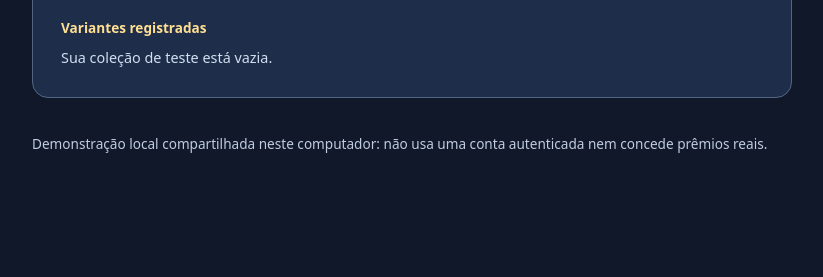
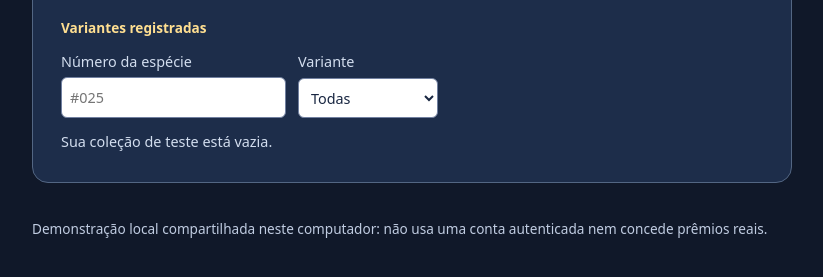
Before and after one commit to caecoimbra/pokeslot, a website built with Vite: page previa-maquina.html in a window 1280 px wide. Shown: the part 1606-1883 px from the top of the page, without its empty margins (228-1051 px from the left). Before the commit the page ends 1831 px from the top, so only its background shows below. Built offline with nearby package versions, Linux system fonts and the light colour scheme; no server answers.

Commit message:
Adiciona filtros a Pokedex de teste

```diff
--- a/previa-maquina.html
+++ b/previa-maquina.html
@@ -66,6 +66,11 @@
           <ul id="capture-results"></ul>
           <p id="no-captures"></p>
           <h3 data-text="collectionTitle"></h3>
+          <div class="collection-filters">
+            <label><span data-text="numberFilter"></span><input id="collection-number" type="text" inputmode="numeric" maxlength="4" placeholder="#025" autocomplete="off"></label>
+            <label><span data-text="variantFilter"></span><select id="collection-variant"><option value="all" data-text="allVariants"></option><option value="normal" data-text="normal"></option><option value="shiny" data-text="shiny"></option></select></label>
+          </div>
+          <p id="filter-count" role="status"></p>
           <ul id="collection"></ul>
           <p id="empty-collection"></p>
         </div>
--- /dev/null
+++ b/src/preview/collection-filter.mjs
@@ -0,0 +1,10 @@
+// Busca exata pelo número evita depender dos nomes carregados pela PokéAPI.
+export function filterCollection(variants, number, variant) {
+  const query = number.trim().replace(/^#/, '');
+  if (query && !/^\d+$/.test(query)) return [];
+  const speciesId = query ? Number(query) : null;
+  return variants.filter((entry) =>
+    (speciesId === null || entry.speciesId === speciesId) &&
+    (variant === 'all' || (variant === 'shiny' && entry.isShiny) || (variant === 'normal' && !entry.isShiny))
+  );
+}
--- a/src/preview/main.js
+++ b/src/preview/main.js
@@ -11,6 +11,7 @@ import { completeGameOperation } from '../identity/game-operation.mjs';
 import { validateProofState, validateProofRound } from './proof-result.mjs';
 import { nextRefillAt, formatNextRefill } from './next-refill.mjs';
 import { capturePresentationMessages, formatCaptureResult } from './capture-result.mjs';
+import { filterCollection } from './collection-filter.mjs';
 
 const neonProof = new URLSearchParams(location.search).get('backend') === 'neon';
 const proofUrl = 'https://br-dry-block-be4mfcuo-pokeslotgame.compute.c-9.us-east-2.aws.neon.tech';
@@ -44,6 +45,8 @@ const messages = {
     lastCaptures: 'Capturas da última rodada', collectionTitle: 'Variantes registradas',
     beforeRound: 'Gire para ver as capturas de teste.', noCaptures: 'Nenhuma captura nesta rodada.',
     emptyCollection: 'Sua coleção de teste está vazia.', normal: 'Normal', shiny: 'Shiny',
+    numberFilter: 'Número da espécie', variantFilter: 'Variante', allVariants: 'Todas',
+    filterCount: (count) => `${count} ${count === 1 ? 'variante encontrada' : 'variantes encontradas'}.`, noFilterMatches: 'Nenhuma variante corresponde aos filtros.',
     captureStatus: { new: 'Nova captura', duplicate: 'Repetida (compensação ainda não aplicada)' },
     detailsTitle: 'Pokémon selecionado — PokéAPI', loadingDetails: 'Carregando dados do Pokémon…',
     failedDetails: 'Não foi possível carregar os dados da PokéAPI.', retry: 'Tentar novamente',
@@ -81,6 +84,8 @@ const messages = {
     lastCaptures: 'Last round captures', collectionTitle: 'Registered variants',
     beforeRound: 'Spin to see test captures.', noCaptures: 'No captures this round.',
     emptyCollection: 'Your test collection is empty.', normal: 'Normal', shiny: 'Shiny',
+    numberFilter: 'Species number', variantFilter: 'Variant', allVariants: 'All',
+    filterCount: (count) => `${count} ${count === 1 ? 'variant found' : 'variants found'}.`, noFilterMatches: 'No variants match these filters.',
     captureStatus: { new: 'New capture', duplicate: 'Duplicate (compensation not yet applied)' },
     detailsTitle: 'Selected Pokémon — PokéAPI', loadingDetails: 'Loading Pokémon data…',
     failedDetails: 'Could not load data from PokéAPI.', retry: 'Try again',
@@ -188,6 +193,8 @@ function speciesLabel(id) {
 
 function renderCollection(text) {
   const list = document.querySelector('#collection');
+  const visible = filterCollection(ownedVariants, document.querySelector('#collection-number').value, document.querySelector('#collection-variant').value);
+  const visibleKeys = new Set(visible.map(({ speciesId, isShiny }) => `${speciesId}:${isShiny}`));
   for (const entry of ownedVariants) {
     let button = list.querySelector(`button[data-species-id="${entry.speciesId}"][data-shiny="${entry.isShiny}"]`);
     if (!button) {
@@ -201,13 +208,16 @@ function renderCollection(text) {
       list.append(item);
     }
     button.textContent = `${speciesLabel(entry.speciesId)} — ${entry.isShiny ? text.shiny : text.normal}`;
+    button.parentElement.hidden = !visibleKeys.has(`${entry.speciesId}:${entry.isShiny}`);
     button.setAttribute('aria-pressed', String(entry.speciesId === selectedSpeciesId && entry.isShiny === selectedShiny));
   }
+  document.querySelector('#filter-count').textContent = ownedVariants.length ? text.filterCount(visible.length) : '';
+  return visible;
 }
 
-function renderPokemonDetails(text) {
+function renderPokemonDetails(text, visible) {
   const detail = document.querySelector('#pokemon-detail');
-  detail.hidden = ownedVariants.length === 0;
+  detail.hidden = !visible.some((entry) => entry.speciesId === selectedSpeciesId && entry.isShiny === selectedShiny);
   const content = document.querySelector('#detail-content');
   content.hidden = detailStatus !== 'ready';
   document.querySelector('#detail-status').textContent = detailStatus === 'loading' ? text.loadingDetails
@@ -282,9 +292,9 @@ function render() {
   ));
   document.querySelector('#no-captures').textContent = lastCaptures === null
     ? text.beforeRound : lastCaptures.length === 0 ? text.noCaptures : '';
-  renderCollection(text);
-  document.querySelector('#empty-collection').textContent = ownedVariants.length ? '' : text.emptyCollection;
-  renderPokemonDetails(text);
+  const visible = renderCollection(text);
+  document.querySelector('#empty-collection').textContent = !ownedVariants.length ? text.emptyCollection : !visible.length ? text.noFilterMatches : '';
+  renderPokemonDetails(text, visible);
   const spin = document.querySelector('#spin');
   spin.disabled = pending;
   spin.textContent = pending && (!neonProof || proofUser) ? text.spinning : neonProof && proofHasPending ? text.recoverButton : text.spinButton;
@@ -493,6 +503,8 @@ document.querySelector('#refresh-balance').addEventListener('click', async () =>
   finally { pending = false; render(); }
 });
 document.querySelector('#retry-detail').addEventListener('click', loadPokemon);
+document.querySelector('#collection-number').addEventListener('input', render);
+document.querySelector('#collection-variant').addEventListener('change', render);
 document.querySelector('#collection').addEventListener('click', (event) => {
   const button = event.target.closest('button[data-species-id]');
   if (!button) return;
--- a/src/preview/style.css
+++ b/src/preview/style.css
@@ -50,6 +50,10 @@ h2 { font-size: 1.05rem; margin: 24px 0 14px; }
 .pokedex-content ul { padding-left: 20px; margin: 0; }
 .pokedex-content p { margin: 0; }
 .pokedex-content p:empty, .pokedex-content ul:empty { display: none; }
+.collection-filters { display: flex; flex-wrap: wrap; gap: 12px; margin: 12px 0; }
+.collection-filters label { display: grid; gap: 4px; }
+.collection-filters input, .collection-filters select { min-width: 140px; padding: 8px; border: 1px solid #7180a0; border-radius: 6px; background: #fff; color: #182641; font: inherit; }
+.collection-filters input:focus-visible, .collection-filters select:focus-visible { outline: 3px solid #ffcb64; outline-offset: 2px; }
 .collection-entry { color: #ffdf91; background: transparent; border: 0; padding: 4px; font: inherit; cursor: pointer; text-align: left; }
 .collection-entry[aria-pressed="true"] { text-decoration: underline; font-weight: 700; }
 .collection-entry:focus-visible { outline: 3px solid #ffcb64; outline-offset: 2px; }
```
Also changed, not shown: test/collection-filter.test.mjs (added, +34 -0 lines).
